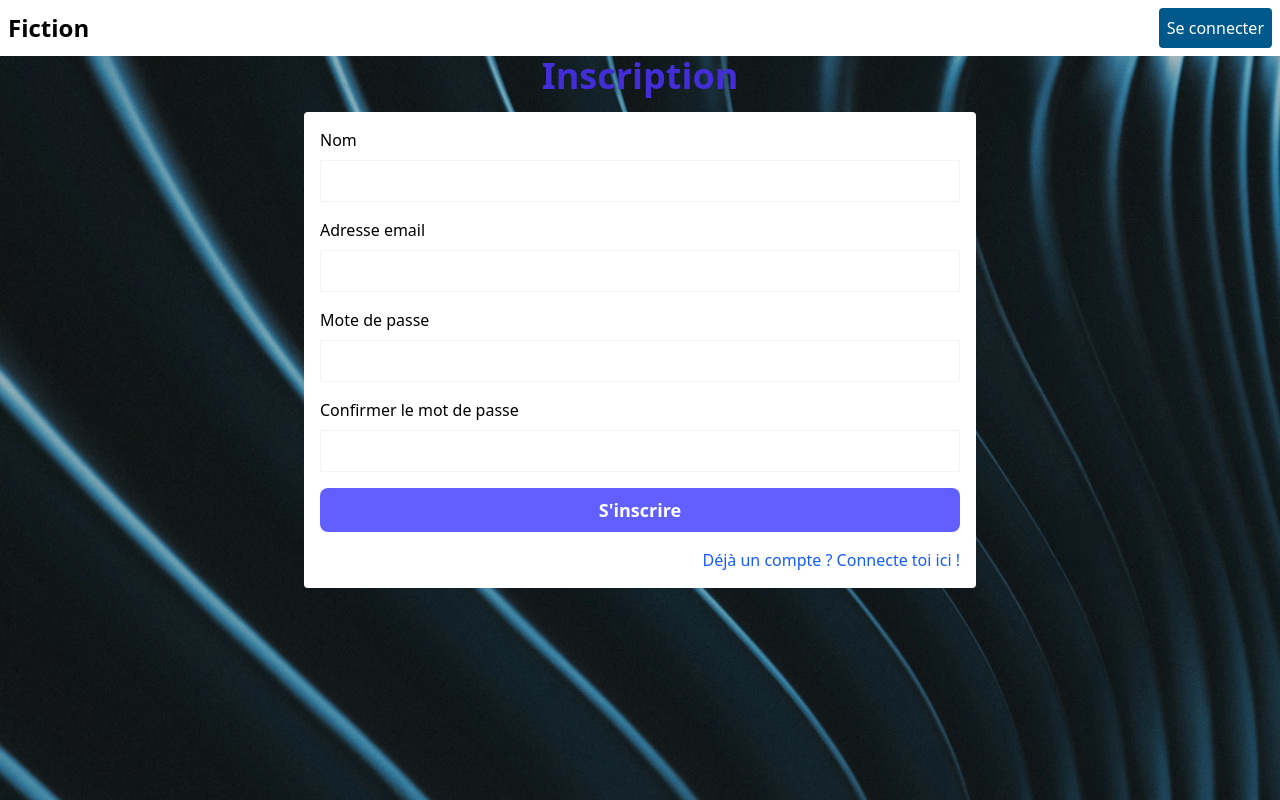
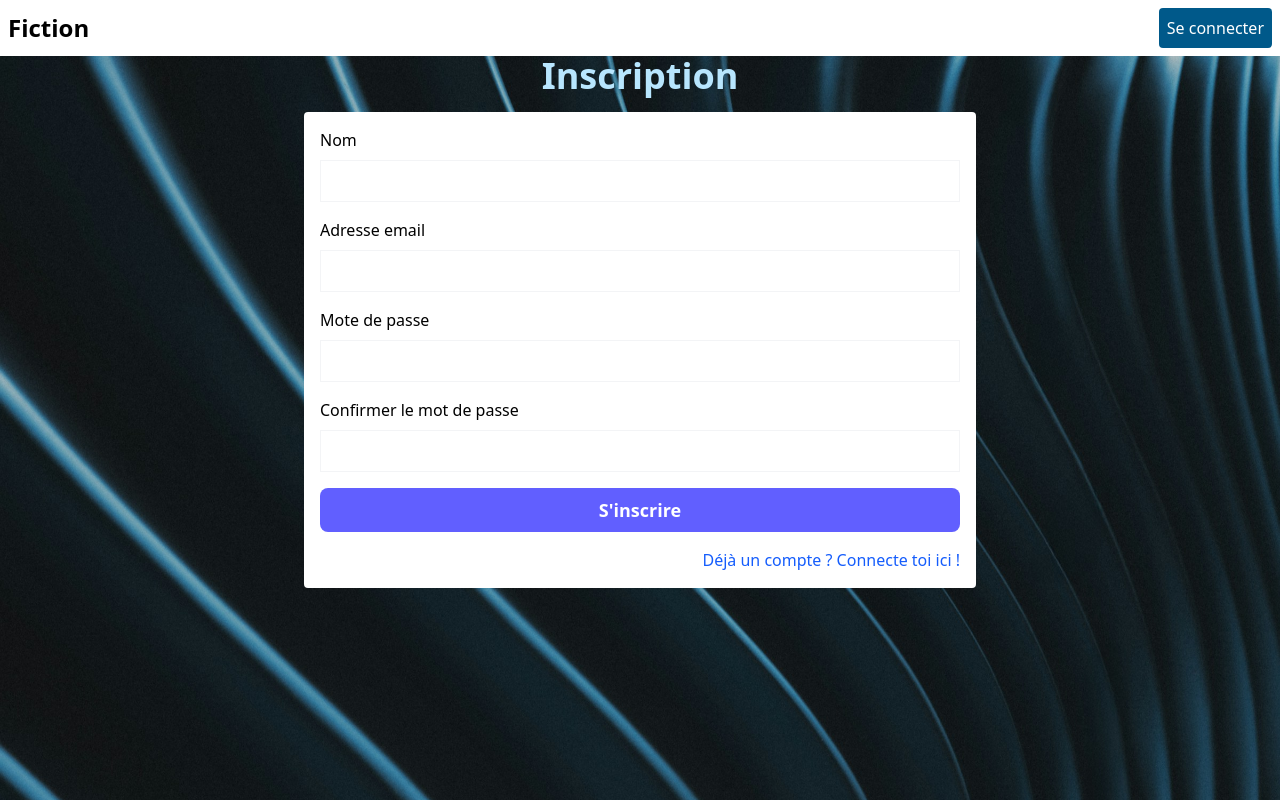
Before and after one commit to Loriane-2009/FictionInt, a Vue app in the folder frontend/: page /register in a window 1280 px wide. Built offline with nearby package versions, Linux system fonts and the light colour scheme.

Commit message:
style: change title's color

```diff
--- a/frontend/src/pages/LoginPage.vue
+++ b/frontend/src/pages/LoginPage.vue
@@ -1,6 +1,6 @@
 <template>
   <div class="size-full">
-    <h1 class="text-4xl font-bold text-center text-indigo-700 mb-4">Connexion</h1>
+    <h1 class="text-4xl font-bold text-center text-sky-200 mb-4">Connexion</h1>
     <LoginForm/>
   </div>
 </template>
--- a/frontend/src/pages/RegisterPage.vue
+++ b/frontend/src/pages/RegisterPage.vue
@@ -1,6 +1,6 @@
 <template>
   <div class="size-full">
-    <h1 class="text-4xl font-bold text-center text-indigo-700 mb-4">Inscription</h1>
+    <h1 class="text-4xl font-bold text-center text-sky-200 mb-4">Inscription</h1>
     <RegisterForm/>
   </div>
 </template>
```
